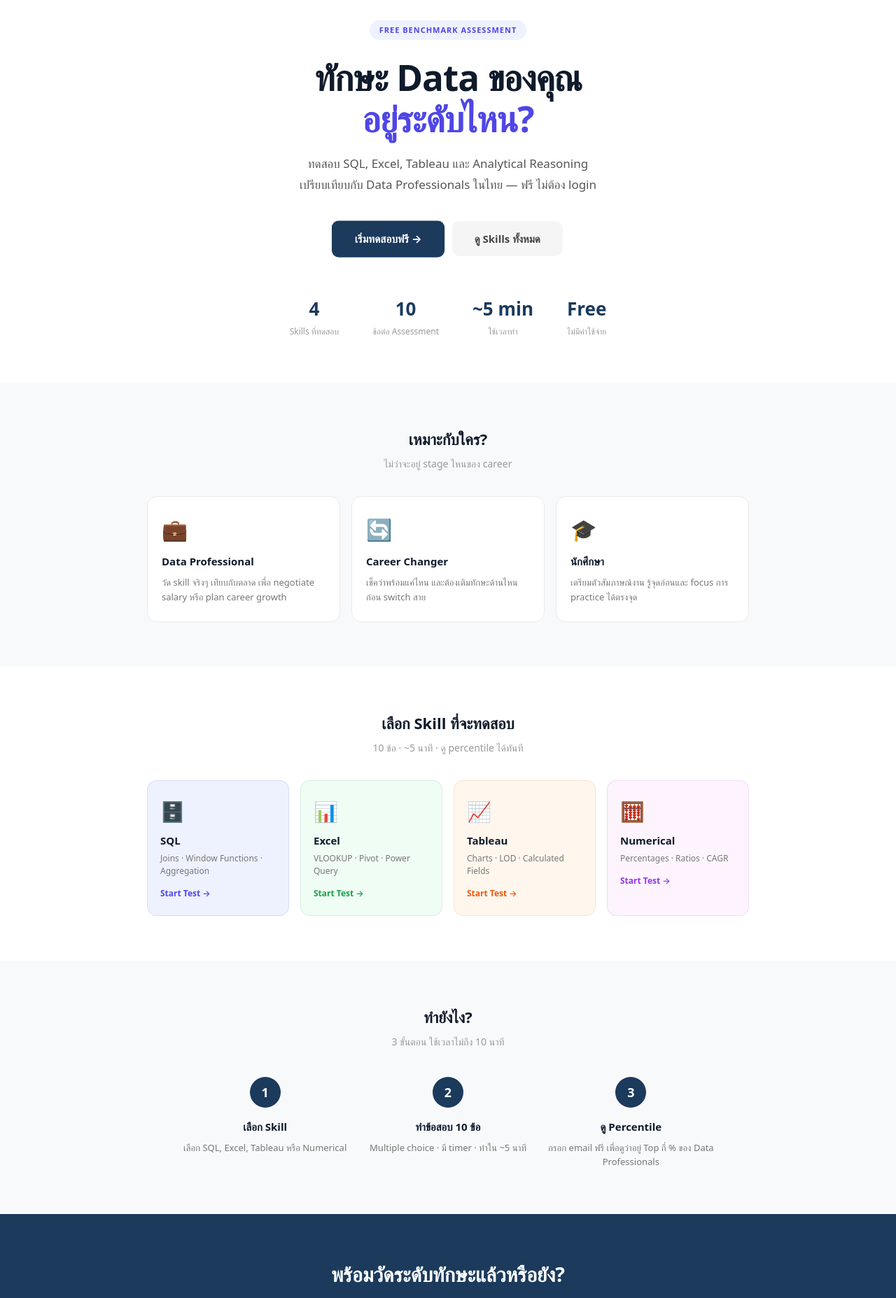
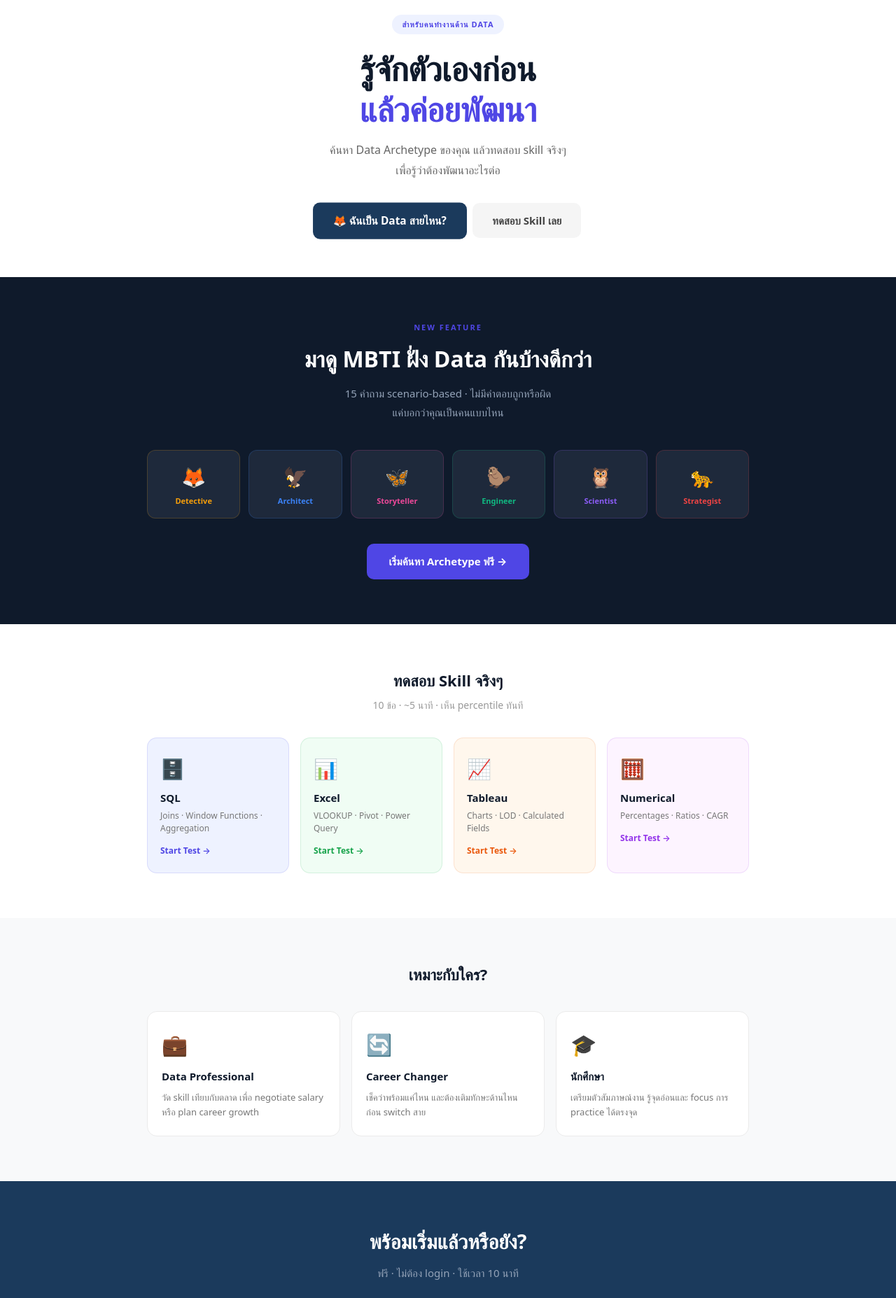
Before and after one commit to ZUME-Work/zume-career-intelligence, a Next.js app: page / in a window 1280 px wide. Shown: the part 120-1975 px from the top of the page at 70% size. Built offline with nearby package versions, Linux system fonts and the light colour scheme.

Commit message:
feat: update landing page with archetype as hero feature

```diff
--- a/app/page.tsx
+++ b/app/page.tsx
@@ -5,97 +5,122 @@
     <>
       <style>{`
         * { box-sizing: border-box; margin: 0; padding: 0; }
-        @keyframes fadeUp {
-          from { opacity: 0; transform: translateY(20px); }
-          to   { opacity: 1; transform: translateY(0); }
-        }
-        @keyframes pulse {
-          0%, 100% { transform: scale(1); }
-          50%       { transform: scale(1.03); }
-        }
+        @keyframes fadeUp { from { opacity: 0; transform: translateY(20px); } to { opacity: 1; transform: translateY(0); } }
+        @keyframes pulse { 0%, 100% { transform: scale(1); } 50% { transform: scale(1.03); } }
         .fade1 { animation: fadeUp 0.6s ease both; }
         .fade2 { animation: fadeUp 0.6s ease 0.12s both; }
         .fade3 { animation: fadeUp 0.6s ease 0.24s both; }
         .fade4 { animation: fadeUp 0.6s ease 0.36s both; }
+        .hero-card:hover { transform: translateY(-4px); box-shadow: 0 16px 40px rgba(0,0,0,0.12); }
+        .hero-card { transition: transform 0.2s, box-shadow 0.2s; }
         .skill-card { transition: transform 0.2s, box-shadow 0.2s; display: block; text-decoration: none; }
-        .skill-card:hover { transform: translateY(-4px); box-shadow: 0 12px 32px rgba(0,0,0,0.10); }
-        .cta-main { transition: background 0.2s; animation: pulse 2.5s ease infinite; }
-        .cta-main:hover { background: #152d4a !important; }
+        .skill-card:hover { transform: translateY(-3px); }
         @media (max-width: 640px) {
           .nav-inner { padding: 14px 16px !important; }
-          .hero { padding: 56px 20px 48px !important; }
-          .hero h1 { font-size: 2rem !important; }
-          .hero p { font-size: 15px !important; }
-          .stats-row { gap: 24px !important; }
-          .section-pad { padding: 48px 16px !important; }
+          .hero { padding: 48px 16px 40px !important; }
+          .hero h1 { font-size: 1.9rem !important; }
+          .section-pad { padding: 40px 16px !important; }
           .grid-2 { grid-template-columns: 1fr !important; }
           .grid-4 { grid-template-columns: 1fr 1fr !important; }
-          .cta-row { flex-direction: column !important; align-items: stretch !important; }
-          .cta-row a { text-align: center !important; }
-          .banner-pad { padding: 48px 20px !important; }
+          .cta-row { flex-direction: column !important; }
         }
       `}</style>
 
       <main style={{ fontFamily: 'system-ui, -apple-system, sans-serif', background: '#fff', minHeight: '100vh', color: '#0F1A2B' }}>
 
-        {/* Nav */}
         <nav style={{ borderBottom: '1px solid #F0F0F0', position: 'sticky', top: 0, background: '#fff', zIndex: 100 }}>
           <div className="nav-inner" style={{ maxWidth: 900, margin: '0 auto', padding: '16px 24px', display: 'flex', justifyContent: 'space-between', alignItems: 'center' }}>
-            <div style={{ fontWeight: 800, fontSize: 18, color: '#1B3A5C', letterSpacing: '-0.5px' }}>
+            <div style={{ fontWeight: 800, fontSize: 18, color: '#1B3A5C' }}>
               ZUME <span style={{ color: '#4F46E5', fontWeight: 400 }}>Datalab</span>
             </div>
-            <Link href="/assessment/sql" style={{ background: '#1B3A5C', color: '#fff', padding: '8px 18px', borderRadius: 8, textDecoration: 'none', fontSize: 13, fontWeight: 600, whiteSpace: 'nowrap' }}>
-              เริ่มทดสอบ →
+            <Link href="/archetype" style={{ background: '#1B3A5C', color: '#fff', padding: '8px 18px', borderRadius: 8, textDecoration: 'none', fontSize: 13, fontWeight: 600 }}>
+              ค้นหา Data Archetype →
             </Link>
           </div>
         </nav>
 
-        {/* Hero */}
-        <section className="hero" style={{ maxWidth: 760, margin: '0 auto', padding: '80px 24px 64px', textAlign: 'center' }}>
-          <div className="fade1" style={{ display: 'inline-block', background: '#EEF2FF', color: '#4F46E5', fontSize: 11, fontWeight: 700, padding: '6px 14px', borderRadius: 20, marginBottom: 24, letterSpacing: 1, textTransform: 'uppercase' }}>
-            Free Benchmark Assessment
+        <section className="hero" style={{ maxWidth: 760, margin: '0 auto', padding: '72px 24px 56px', textAlign: 'center' }}>
+          <div className="fade1" style={{ display: 'inline-block', background: '#EEF2FF', color: '#4F46E5', fontSize: 11, fontWeight: 700, padding: '6px 14px', borderRadius: 20, marginBottom: 20, letterSpacing: 1, textTransform: 'uppercase' }}>
+            สำหรับคนทำงานด้าน Data
           </div>
-          <h1 className="fade2" style={{ fontSize: 'clamp(2rem, 6vw, 3.2rem)', fontWeight: 800, color: '#0F1A2B', lineHeight: 1.15, marginBottom: 20, letterSpacing: '-1px' }}>
-            ทักษะ Data ของคุณ<br />
-            <span style={{ color: '#4F46E5' }}>อยู่ระดับไหน?</span>
+          <h1 className="fade2" style={{ fontSize: 'clamp(1.9rem, 5vw, 3rem)', fontWeight: 800, color: '#0F1A2B', lineHeight: 1.2, marginBottom: 16, letterSpacing: '-0.5px' }}>
+            รู้จักตัวเองก่อน<br />
+            <span style={{ color: '#4F46E5' }}>แล้วค่อยพัฒนา</span>
           </h1>
-          <p className="fade3" style={{ fontSize: 17, color: '#555', lineHeight: 1.8, marginBottom: 36, maxWidth: 500, margin: '0 auto 36px' }}>
-            ทดสอบ SQL, Excel, Tableau และ Analytical Reasoning<br />
-            เปรียบเทียบกับ Data Professionals ในไทย — ฟรี ไม่ต้อง login
+          <p className="fade3" style={{ fontSize: 16, color: '#666', lineHeight: 1.8, marginBottom: 32, maxWidth: 480, margin: '0 auto 32px' }}>
+            ค้นหา Data Archetype ของคุณ แล้วทดสอบ skill จริงๆ<br />เพื่อรู้ว่าต้องพัฒนาอะไรต่อ
           </p>
           <div className="fade4 cta-row" style={{ display: 'flex', gap: 12, justifyContent: 'center', flexWrap: 'wrap' }}>
-            <Link href="/assessment/sql" className="cta-main" style={{ background: '#1B3A5C', color: '#fff', padding: '14px 32px', borderRadius: 10, textDecoration: 'none', fontSize: 15, fontWeight: 700 }}>
-              เริ่มทดสอบฟรี →
+            <Link href="/archetype" style={{ background: '#1B3A5C', color: '#fff', padding: '14px 28px', borderRadius: 10, textDecoration: 'none', fontSize: 15, fontWeight: 700, animation: 'pulse 2.5s ease infinite', display: 'inline-block' }}>
+              🦊 ฉันเป็น Data สายไหน?
             </Link>
-            <a href="#skills" style={{ background: '#F5F5F5', color: '#444', padding: '14px 32px', borderRadius: 10, textDecoration: 'none', fontSize: 15, fontWeight: 600 }}>
-              ดู Skills ทั้งหมด
-            </a>
+            <Link href="#skills" style={{ background: '#F5F5F5', color: '#444', padding: '14px 28px', borderRadius: 10, textDecoration: 'none', fontSize: 15, fontWeight: 600, display: 'inline-block' }}>
+              ทดสอบ Skill เลย
+            </Link>
           </div>
+        </section>
 
-          {/* Stats */}
-          <div className="stats-row" style={{ display: 'flex', gap: 48, justifyContent: 'center', marginTop: 56, flexWrap: 'wrap' }}>
-            {[
-              { num: '4',     label: 'Skills ที่ทดสอบ' },
-              { num: '10',    label: 'ข้อต่อ Assessment' },
-              { num: '~5 min', label: 'ใช้เวลาทำ' },
-              { num: 'Free',  label: 'ไม่มีค่าใช้จ่าย' },
-            ].map((s, i) => (
-              <div key={i} style={{ textAlign: 'center' }}>
-                <div style={{ fontSize: 26, fontWeight: 800, color: '#1B3A5C' }}>{s.num}</div>
-                <div style={{ fontSize: 12, color: '#999', marginTop: 4 }}>{s.label}</div>
-              </div>
-            ))}
+        {/* Archetype Feature */}
+        <section className="section-pad" style={{ background: '#0F1A2B', padding: '64px 24px' }}>
+          <div style={{ maxWidth: 860, margin: '0 auto', textAlign: 'center' }}>
+            <div style={{ fontSize: 11, fontWeight: 700, letterSpacing: 2, color: '#4F46E5', textTransform: 'uppercase', marginBottom: 12 }}>New Feature</div>
+            <h2 style={{ fontSize: 'clamp(1.5rem, 4vw, 2rem)', fontWeight: 800, color: '#fff', marginBottom: 12 }}>
+              มาดู MBTI ฝั่ง Data กันบ้างดีกว่า
+            </h2>
+            <p style={{ fontSize: 15, color: '#94A3B8', marginBottom: 40, maxWidth: 480, margin: '0 auto 40px', lineHeight: 1.8 }}>
+              15 คำถาม scenario-based · ไม่มีคำตอบถูกหรือผิด<br />แค่บอกว่าคุณเป็นคนแบบไหน
+            </p>
+            <div style={{ display: 'grid', gridTemplateColumns: 'repeat(auto-fit, minmax(120px, 1fr))', gap: 12, marginBottom: 36 }}>
+              {[
+                { emoji: '🦊', name: 'Detective', color: '#F59E0B' },
+                { emoji: '🦅', name: 'Architect', color: '#3B82F6' },
+                { emoji: '🦋', name: 'Storyteller', color: '#EC4899' },
+                { emoji: '🦫', name: 'Engineer', color: '#10B981' },
+                { emoji: '🦉', name: 'Scientist', color: '#8B5CF6' },
+                { emoji: '🐆', name: 'Strategist', color: '#EF4444' },
+              ].map((a) => (
+                <div key={a.name} style={{ background: '#1E293B', borderRadius: 12, padding: '16px 8px', textAlign: 'center', border: `0.5px solid ${a.color}33` }}>
+                  <div style={{ fontSize: 28, marginBottom: 6 }}>{a.emoji}</div>
+                  <div style={{ fontSize: 11, color: a.color, fontWeight: 600 }}>{a.name}</div>
+                </div>
+              ))}
+            </div>
+            <Link href="/archetype" style={{ display: 'inline-block', background: '#4F46E5', color: '#fff', padding: '14px 32px', borderRadius: 10, textDecoration: 'none', fontWeight: 700, fontSize: 15 }}>
+              เริ่มค้นหา Archetype ฟรี →
+            </Link>
+          </div>
+        </section>
+
+        {/* Skills */}
+        <section id="skills" className="section-pad" style={{ padding: '64px 24px' }}>
+          <div style={{ maxWidth: 860, margin: '0 auto' }}>
+            <h2 style={{ fontSize: 22, fontWeight: 700, color: '#0F1A2B', marginBottom: 8, textAlign: 'center' }}>ทดสอบ Skill จริงๆ</h2>
+            <p style={{ fontSize: 14, color: '#999', textAlign: 'center', marginBottom: 36 }}>10 ข้อ · ~5 นาที · เห็น percentile ทันที</p>
+            <div className="grid-4" style={{ display: 'grid', gridTemplateColumns: 'repeat(4, 1fr)', gap: 16 }}>
+              {[
+                { skill: 'sql', icon: '🗄️', label: 'SQL', desc: 'Joins · Window Functions · Aggregation', color: '#EEF2FF', accent: '#4F46E5' },
+                { skill: 'excel', icon: '📊', label: 'Excel', desc: 'VLOOKUP · Pivot · Power Query', color: '#F0FDF4', accent: '#16A34A' },
+                { skill: 'tableau', icon: '📈', label: 'Tableau', desc: 'Charts · LOD · Calculated Fields', color: '#FFF7ED', accent: '#EA580C' },
+                { skill: 'numerical', icon: '🧮', label: 'Numerical', desc: 'Percentages · Ratios · CAGR', color: '#FDF4FF', accent: '#9333EA' },
+              ].map((s) => (
+                <Link key={s.skill} href={'/assessment/' + s.skill} className="skill-card" style={{ background: s.color, borderRadius: 14, padding: '22px 18px', border: '1px solid ' + s.accent + '22' }}>
+                  <div style={{ fontSize: 28, marginBottom: 10 }}>{s.icon}</div>
+                  <div style={{ fontSize: 15, fontWeight: 700, color: '#0F1A2B', marginBottom: 6 }}>{s.label}</div>
+                  <div style={{ fontSize: 12, color: '#777', lineHeight: 1.5 }}>{s.desc}</div>
+                  <div style={{ marginTop: 14, fontSize: 12, fontWeight: 600, color: s.accent }}>Start Test →</div>
+                </Link>
+              ))}
+            </div>
           </div>
         </section>
 
         {/* Who is this for */}
         <section className="section-pad" style={{ background: '#F8F9FA', padding: '64px 24px' }}>
           <div style={{ maxWidth: 860, margin: '0 auto' }}>
-            <h2 style={{ fontSize: 22, fontWeight: 700, color: '#0F1A2B', marginBottom: 8, textAlign: 'center' }}>เหมาะกับใคร?</h2>
-            <p style={{ fontSize: 14, color: '#999', textAlign: 'center', marginBottom: 36 }}>ไม่ว่าจะอยู่ stage ไหนของ career</p>
+            <h2 style={{ fontSize: 22, fontWeight: 700, color: '#0F1A2B', marginBottom: 36, textAlign: 'center' }}>เหมาะกับใคร?</h2>
             <div className="grid-2" style={{ display: 'grid', gridTemplateColumns: 'repeat(3, 1fr)', gap: 16 }}>
               {[
-                { icon: '💼', title: 'Data Professional', desc: 'วัด skill จริงๆ เทียบกับตลาด เพื่อ negotiate salary หรือ plan career growth' },
+                { icon: '💼', title: 'Data Professional', desc: 'วัด skill เทียบกับตลาด เพื่อ negotiate salary หรือ plan career growth' },
                 { icon: '🔄', title: 'Career Changer', desc: 'เช็คว่าพร้อมแค่ไหน และต้องเติมทักษะด้านไหนก่อน switch สาย' },
                 { icon: '🎓', title: 'นักศึกษา', desc: 'เตรียมตัวสัมภาษณ์งาน รู้จุดอ่อนและ focus การ practice ได้ตรงจุด' },
               ].map((c, i) => (
@@ -109,62 +134,19 @@
           </div>
         </section>
 
-        {/* Skills */}
-        <section id="skills" className="section-pad" style={{ padding: '64px 24px' }}>
-          <div style={{ maxWidth: 860, margin: '0 auto' }}>
-            <h2 style={{ fontSize: 22, fontWeight: 700, color: '#0F1A2B', marginBottom: 8, textAlign: 'center' }}>เลือก Skill ที่จะทดสอบ</h2>
-            <p style={{ fontSize: 14, color: '#999', textAlign: 'center', marginBottom: 36 }}>10 ข้อ · ~5 นาที · ดู percentile ได้ทันที</p>
-            <div className="grid-4" style={{ display: 'grid', gridTemplateColumns: 'repeat(4, 1fr)', gap: 16 }}>
-              {[
-                { skill: 'sql',       icon: '🗄️', label: 'SQL',       desc: 'Joins · Window Functions · Aggregation', color: '#EEF2FF', accent: '#4F46E5' },
-                { skill: 'excel',     icon: '📊', label: 'Excel',     desc: 'VLOOKUP · Pivot · Power Query',          color: '#F0FDF4', accent: '#16A34A' },
-                { skill: 'tableau',   icon: '📈', label: 'Tableau',   desc: 'Charts · LOD · Calculated Fields',       color: '#FFF7ED', accent: '#EA580C' },
-                { skill: 'numerical', icon: '🧮', label: 'Numerical', desc: 'Percentages · Ratios · CAGR',            color: '#FDF4FF', accent: '#9333EA' },
-              ].map((s) => (
-                <Link key={s.skill} href={`/assessment/${s.skill}`} className="skill-card" style={{ background: s.color, borderRadius: 14, padding: '22px 18px', border: `1px solid ${s.accent}22` }}>
-                  <div style={{ fontSize: 28, marginBottom: 10 }}>{s.icon}</div>
-                  <div style={{ fontSize: 15, fontWeight: 700, color: '#0F1A2B', marginBottom: 6 }}>{s.label}</div>
-                  <div style={{ fontSize: 12, color: '#777', lineHeight: 1.5 }}>{s.desc}</div>
-                  <div style={{ marginTop: 14, fontSize: 12, fontWeight: 600, color: s.accent }}>Start Test →</div>
-                </Link>
-              ))}
-            </div>
+        <section style={{ background: '#1B3A5C', padding: '64px 24px', textAlign: 'center' }}>
+          <h2 style={{ fontSize: 'clamp(1.4rem, 4vw, 1.8rem)', fontWeight: 800, color: '#fff', marginBottom: 12 }}>พร้อมเริ่มแล้วหรือยัง?</h2>
+          <p style={{ fontSize: 15, color: '#94A3B8', marginBottom: 32 }}>ฟรี · ไม่ต้อง login · ใช้เวลา 10 นาที</p>
+          <div style={{ display: 'flex', gap: 12, justifyContent: 'center', flexWrap: 'wrap' }}>
+            <Link href="/archetype" style={{ background: '#4F46E5', color: '#fff', padding: '14px 28px', borderRadius: 10, textDecoration: 'none', fontSize: 15, fontWeight: 700, display: 'inline-block' }}>
+              🦊 ค้นหา Archetype
+            </Link>
+            <Link href="/assessment/sql" style={{ background: 'transparent', color: '#fff', padding: '14px 28px', borderRadius: 10, textDecoration: 'none', fontSize: 15, fontWeight: 600, border: '1px solid #ffffff44', display: 'inline-block' }}>
+              ทดสอบ Skill
+            </Link>
           </div>
         </section>
 
-        {/* How it works */}
-        <section className="section-pad" style={{ background: '#F8F9FA', padding: '64px 24px' }}>
-          <div style={{ maxWidth: 760, margin: '0 auto', textAlign: 'center' }}>
-            <h2 style={{ fontSize: 22, fontWeight: 700, marginBottom: 8 }}>ทำยังไง?</h2>
-            <p style={{ fontSize: 14, color: '#999', marginBottom: 40 }}>3 ขั้นตอน ใช้เวลาไม่ถึง 10 นาที</p>
-            <div className="grid-2" style={{ display: 'grid', gridTemplateColumns: 'repeat(3, 1fr)', gap: 24 }}>
-              {[
-                { step: '1', title: 'เลือก Skill', desc: 'เลือก SQL, Excel, Tableau หรือ Numerical' },
-                { step: '2', title: 'ทำข้อสอบ 10 ข้อ', desc: 'Multiple choice · มี timer · ทำใน ~5 นาที' },
-                { step: '3', title: 'ดู Percentile', desc: 'กรอก email ฟรี เพื่อดูว่าอยู่ Top กี่ % ของ Data Professionals' },
-              ].map((s, i) => (
-                <div key={i} style={{ textAlign: 'center' }}>
-                  <div style={{ width: 44, height: 44, borderRadius: '50%', background: '#1B3A5C', color: '#fff', fontSize: 18, fontWeight: 800, display: 'flex', alignItems: 'center', justifyContent: 'center', margin: '0 auto 16px' }}>{s.step}</div>
-                  <div style={{ fontSize: 15, fontWeight: 700, marginBottom: 8 }}>{s.title}</div>
-                  <div style={{ fontSize: 13, color: '#777', lineHeight: 1.6 }}>{s.desc}</div>
-                </div>
-              ))}
-            </div>
-          </div>
-        </section>
-
-        {/* CTA Banner */}
-        <section className="banner-pad" style={{ background: '#1B3A5C', padding: '64px 24px', textAlign: 'center' }}>
-          <h2 style={{ fontSize: 'clamp(1.4rem, 4vw, 1.8rem)', fontWeight: 800, color: '#fff', marginBottom: 12 }}>
-            พร้อมวัดระดับทักษะแล้วหรือยัง?
-          </h2>
-          <p style={{ fontSize: 15, color: '#94A3B8', marginBottom: 32 }}>ใช้เวลาแค่ 5 นาที · ฟรี · ไม่ต้อง login</p>
-          <Link href="/assessment/sql" className="cta-main" style={{ background: '#4F46E5', color: '#fff', padding: '14px 36px', borderRadius: 10, textDecoration: 'none', fontSize: 15, fontWeight: 700, display: 'inline-block' }}>
-            เริ่มทดสอบเลย →
-          </Link>
-        </section>
-
-        {/* Footer */}
         <footer style={{ padding: '24px', textAlign: 'center', borderTop: '1px solid #F0F0F0' }}>
           <div style={{ fontSize: 12, color: '#bbb' }}>© 2026 ZUME Datalab · All rights reserved</div>
         </footer>
```
